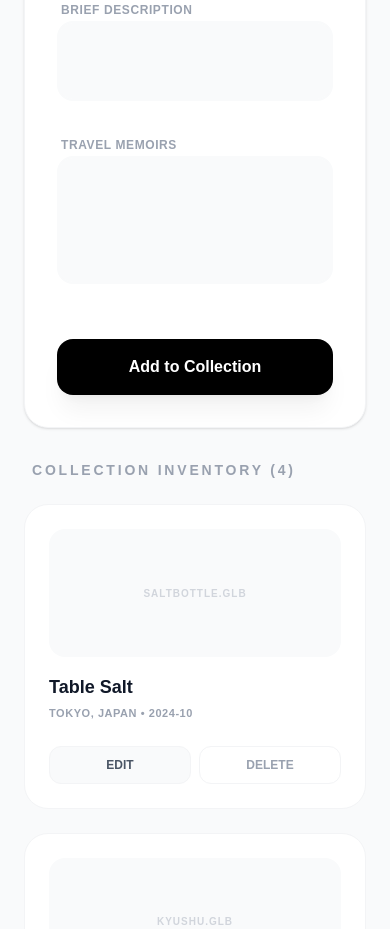
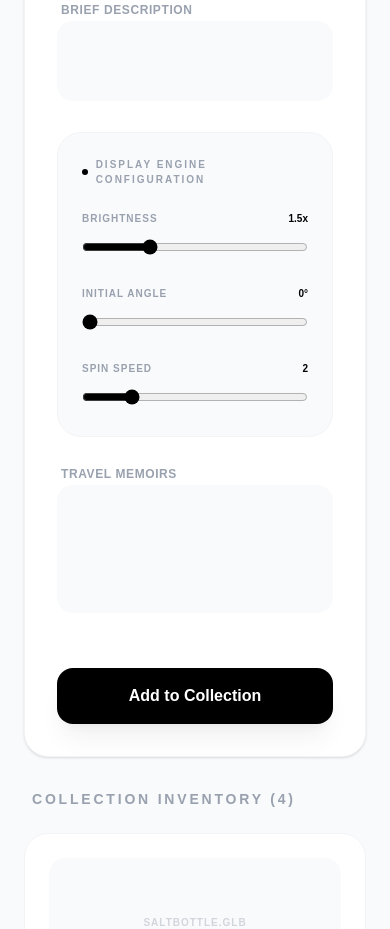
Before and after one commit to LIUYUTSO/VOYAGE-ARTIFACTS, a Next.js app: page /admin in a window 390 px wide. Shown: the part 780-1709 px from the top of the page. Built offline with nearby package versions, Linux system fonts and the light colour scheme.

Commit message:
feat: implement advanced 3D display engine - per-artifact controls for brightness, angle, and auto-rotation

```diff
--- a/components/ModelPopup.js
+++ b/components/ModelPopup.js
@@ -40,7 +40,13 @@ export default function ModelPopup({ selectedLocation, isClosing, onClose }) {
           </div>
 
           <div className="w-full h-full relative cursor-grab active:cursor-grabbing">
-            <ModelPreview modelPath={selectedLocation.modelPath} scale={selectedLocation.scale || 1} />
+            <ModelPreview
+              modelPath={selectedLocation.modelPath}
+              scale={selectedLocation.scale || 1}
+              intensity={selectedLocation.intensity || 1.5}
+              rotationY={selectedLocation.rotationY || 0}
+              autoRotateSpeed={selectedLocation.autoRotateSpeed || 2}
+            />
           </div>
 
           {/* Visual Guide Element */}
--- a/data/collections.js
+++ b/data/collections.js
@@ -23,6 +23,9 @@ export const locationInfo = [
     date: "2024-10",
     modelPath: "/models/Saltbottle.glb",
     scale: 1,
+    intensity: 1.5,
+    rotationY: 0,
+    autoRotateSpeed: 2,
     coordinates: [35.6762, 139.6503], // 东京的坐标
     travelNote: "An essential condiment found in every Japanese household, this elegant salt bottle embodies the Japanese philosophy of bringing beauty to everyday items. Its minimalist design reflects the perfect balance between functionality and aesthetics, making even the simplest dining table complete."
   },
@@ -33,6 +36,9 @@ export const locationInfo = [
     date: "2023-10",
     modelPath: "/models/kyushu.glb",
     scale: 3,
+    intensity: 1.5,
+    rotationY: 0,
+    autoRotateSpeed: 2,
     coordinates: [33.5904, 130.4017],
     travelNote: "A charming small soy sauce bottle acquired during a scenic road trip across Kyushu, Japan. This decorative piece captures the essence of traditional Japanese culinary culture in a miniature form."
   },
@@ -43,6 +49,9 @@ export const locationInfo = [
     date: "2023-11-30",
     modelPath: "/models/cody.glb",
     scale: 2,
+    intensity: 1.5,
+    rotationY: 0,
+    autoRotateSpeed: 2,
     coordinates: [23.6978, 120.9605],
     travelNote: "An impressive artistic creation by Cody, showcasing unique visual aesthetics and creative expression. This remarkable artwork represents a fusion of traditional and contemporary elements."
   },
@@ -53,6 +62,10 @@ export const locationInfo = [
     date: "2026-02",
     modelPath: "/models/tim_hortons_cup.glb", // Will be used when generate_model.sh finishes
     imagePath: "/images/tim_hortons_cup.svg", // Fallback if model doesn't exist yet or errors
+    scale: 1,
+    intensity: 1.5,
+    rotationY: 0,
+    autoRotateSpeed: 2,
     coordinates: [51.0447, -114.0719],
     travelNote: "A quintessential Canadian symbol. This Tim Hortons cup was a faithful companion during a snowy morning exploration of downtown Calgary. The warmth of the coffee and the familiar red cup are deeply tied to the Canadian experience."
   }
@@ -68,6 +81,9 @@ export const collections = locationInfo.map((item, index) => ({
   modelPath: item.modelPath,
   imagePath: item.imagePath,
   scale: item.scale || 1,
+  rotationY: item.rotationY || 0,
+  autoRotateSpeed: item.autoRotateSpeed || 2,
+  intensity: item.intensity || 1.5,
   coordinates: item.coordinates || [35.6762, 139.6503],
   travelNote: item.travelNote || ''
 }));
--- a/pages/admin.js
+++ b/pages/admin.js
@@ -31,6 +31,9 @@ export default function Admin() {
     date: '',
     modelPath: '',
     scale: 1,
+    intensity: 1.5,
+    rotationY: 0,
+    autoRotateSpeed: 2,
     coordinates: [35.6762, 139.6503],
     travelNote: ''
   });
@@ -189,6 +192,9 @@ export default function Admin() {
       date: '',
       modelPath: '',
       scale: 1,
+      intensity: 1.5,
+      rotationY: 0,
+      autoRotateSpeed: 2,
       coordinates: [35.6762, 139.6503],
       travelNote: ''
     });
@@ -359,6 +365,52 @@ export default function Admin() {
                 />
               </div>
 
+              {/* 3D Display Engine Control Panel */}
+              <div className="bg-gray-50 p-6 rounded-3xl border border-gray-100 space-y-6">
+                <h4 className="text-[10px] font-black uppercase tracking-[0.2em] text-gray-400 flex items-center gap-2">
+                  <span className="w-1.5 h-1.5 rounded-full bg-black"></span>
+                  Display Engine Configuration
+                </h4>
+                <div className="grid grid-cols-1 md:grid-cols-3 gap-6">
+                  <div className="space-y-3">
+                    <div className="flex justify-between items-center">
+                      <label className="text-[10px] font-bold text-gray-400 uppercase tracking-widest">Brightness</label>
+                      <span className="text-[10px] font-black text-black">{newItem.intensity}x</span>
+                    </div>
+                    <input
+                      type="range" min="0.5" max="4" step="0.1"
+                      value={newItem.intensity}
+                      onChange={e => setNewItem({ ...newItem, intensity: parseFloat(e.target.value) })}
+                      className="w-full accent-black cursor-pointer"
+                    />
+                  </div>
+                  <div className="space-y-3">
+                    <div className="flex justify-between items-center">
+                      <label className="text-[10px] font-bold text-gray-400 uppercase tracking-widest">Initial Angle</label>
+                      <span className="text-[10px] font-black text-black">{newItem.rotationY}°</span>
+                    </div>
+                    <input
+                      type="range" min="0" max="360" step="1"
+                      value={newItem.rotationY}
+                      onChange={e => setNewItem({ ...newItem, rotationY: parseInt(e.target.value) })}
+                      className="w-full accent-black cursor-pointer"
+                    />
+                  </div>
+                  <div className="space-y-3">
+                    <div className="flex justify-between items-center">
+                      <label className="text-[10px] font-bold text-gray-400 uppercase tracking-widest">Spin Speed</label>
+                      <span className="text-[10px] font-black text-black">{newItem.autoRotateSpeed}</span>
+                    </div>
+                    <input
+                      type="range" min="0" max="10" step="0.5"
+                      value={newItem.autoRotateSpeed}
+                      onChange={e => setNewItem({ ...newItem, autoRotateSpeed: parseFloat(e.target.value) })}
+                      className="w-full accent-black cursor-pointer"
+                    />
+                  </div>
+                </div>
+              </div>
+
               <div className="space-y-2">
                 <label className="text-xs font-bold text-gray-400 uppercase tracking-wider ml-1">Travel Memoirs</label>
                 <textarea
@@ -430,7 +482,13 @@ export default function Admin() {
               {/* 3D Preview Overlay */}
               <div className="absolute top-6 left-6 w-64 h-64 bg-white/80 backdrop-blur-md rounded-3xl z-10 shadow-xl border border-white/50 overflow-hidden">
                 {newItem.modelPath ? (
-                  <ModelPreview modelPath={newItem.modelPath} scale={newItem.scale} />
+                  <ModelPreview
+                    modelPath={newItem.modelPath}
+                    scale={newItem.scale}
+                    intensity={newItem.intensity}
+                    rotationY={newItem.rotationY}
+                    autoRotateSpeed={newItem.autoRotateSpeed}
+                  />
                 ) : (
                   <div className="w-full h-full flex flex-col items-center justify-center text-[10px] text-gray-200 font-bold uppercase tracking-widest px-8 text-center italic">Awaiting Asset</div>
                 )}
--- a/pages/index.js
+++ b/pages/index.js
@@ -169,7 +169,13 @@ export default function Home() {
                     {/* Live 3D Preview inside Card */}
                     <div className="w-full h-full relative z-0 opacity-80 group-hover:opacity-100 transition-opacity duration-700">
                       {item.modelPath ? (
-                        <ModelPreview modelPath={item.modelPath} scale={item.scale || 1} />
+                        <ModelPreview
+                          modelPath={item.modelPath}
+                          scale={item.scale || 1}
+                          intensity={item.intensity || 1.5}
+                          rotationY={item.rotationY || 0}
+                          autoRotateSpeed={item.autoRotateSpeed || 2}
+                        />
                       ) : (
                         <div className="w-full h-full flex items-center justify-center text-[10px] text-gray-200 font-bold uppercase tracking-widest italic">Awaiting asset...</div>
                       )}
```
